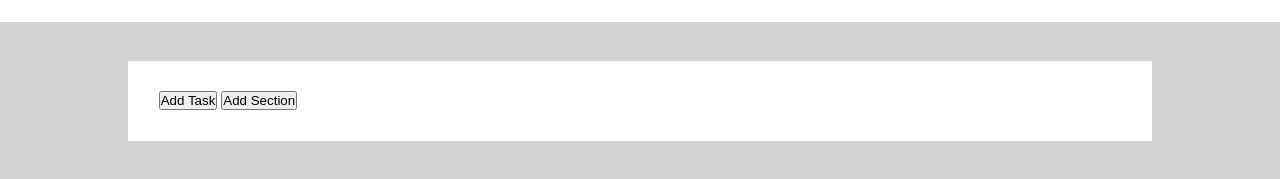
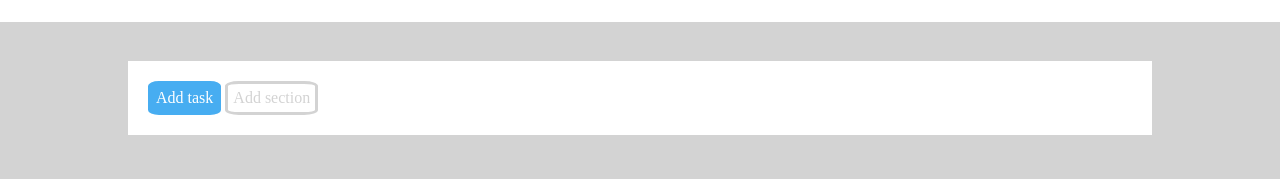
Before and after one commit to Dandav2923/html-css-toboolist, a plain HTML site: page index.html in a window 1280 px wide. Shown: the part 79-258 px from the top of the page. Drawn offline with Linux system fonts and the light colour scheme.

Commit message:
main-head

```diff
--- a/css/style.css
+++ b/css/style.css
@@ -38,9 +38,23 @@ header img {
     background-color: white;
 }
 
-
-
 .section-head {
-    padding: 3%;
+    padding: 20px;
     border-bottom: 2px lightgray solid;
 }
+.add-task, .add-section {
+    display: inline-block;
+    padding: 5px;
+    color: white;
+    border-radius: 15%;
+}
+
+.add-task {
+    background-color: #47ADF1;
+    border: #47ADF1 solid;
+}
+
+.add-section {
+    color: lightgray;
+    border: lightgray 3px solid;
+}
--- a/index.html
+++ b/index.html
@@ -14,8 +14,12 @@
     </header>
     <main class="conteiner-main">
         <section class="section-head">
-            <button class="add-task"> Add Task </button>
-            <button class="add-section"> Add Section </button>
+            <div class="add-task">
+                Add task
+            </div>
+            <div class="add-section">
+                Add section
+            </div>
         </section>
     </main>
 </body>
```
